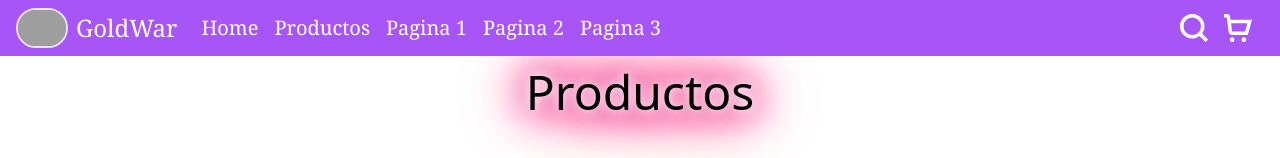
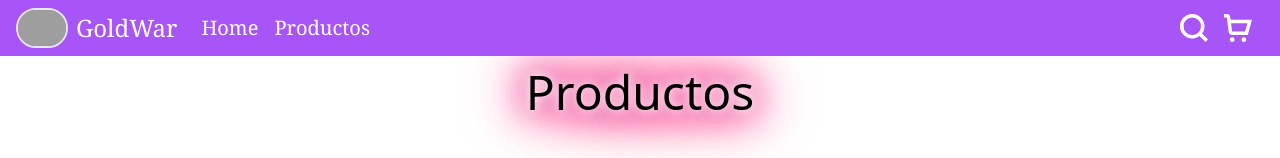
Before and after one commit to AJGR89/numenFines, a React (Create React App) app in the folder proyecto-react/: page /productos in a window 1280 px wide. Shown: the top 158 px of the page. Built offline with nearby package versions, Linux system fonts and the light colour scheme; grey boxes are pictures that could not be loaded; the HTML template or start-up script is replaced by a standard one.

Commit message:
Solucionado errores del NavBar

```diff
--- a/proyecto-react/src/components/NavBar/NavBar.jsx
+++ b/proyecto-react/src/components/NavBar/NavBar.jsx
@@ -1,13 +1,14 @@
 import React, { useState, useEffect } from "react";
-import { Link, Router } from "react-router-dom";
+import { Link } from "react-router-dom";
 
 const NavBar = () => {
   const [visible, setVisible] = useState(true);
   useEffect(() => {
     function handleResize() {
       const width = window.innerWidth;
-      if (width > 361) {
-        setVisible(true);
+      if (width > 639) {
+        return setVisible(true);
+
       }
       return setVisible(false);
     }
@@ -19,8 +20,8 @@ const NavBar = () => {
   });
   return (
     <nav
-      // style={"z-index: 9999"}
-      className="flex flex-wrap sm:sticky sm:top-0 items-center gap-2 text-white font-serif bg-purple-500"
+
+      className="flex flex-wrap sm:sticky sm:top-0 items-center gap-2 text-white font-serif bg-purple-500 z-50"
     >
       <div className="flex items-center mx-2">
         <img
@@ -30,7 +31,7 @@ const NavBar = () => {
         ></img>
         <p className="text-2xl">GoldWar</p>
       </div>
-      <div class="flex flex-grow flex-row-reverse mr-4 sm:hidden">
+      <div className="flex flex-grow flex-row-reverse mr-4 sm:hidden">
         <button
           onClick={() => setVisible(!visible)}
           id="boton"
@@ -58,9 +59,7 @@ const NavBar = () => {
             >
               Productos
             </Link>
-            <a className="mx-2 text-xl text-center hover:font-bold">Pagina 1</a>
-            <a className="mx-2 text-xl text-center hover:font-bold">Pagina 2</a>
-            <a className="mx-2 text-xl text-center hover:font-bold">Pagina 3</a>
+
             <a className="mx-2 text-xl text-center hover:font-bold sm:hidden">
               Buscar
             </a>
```
Also changed, not shown: 1 other file (tests, documents, lock files or other folders).
